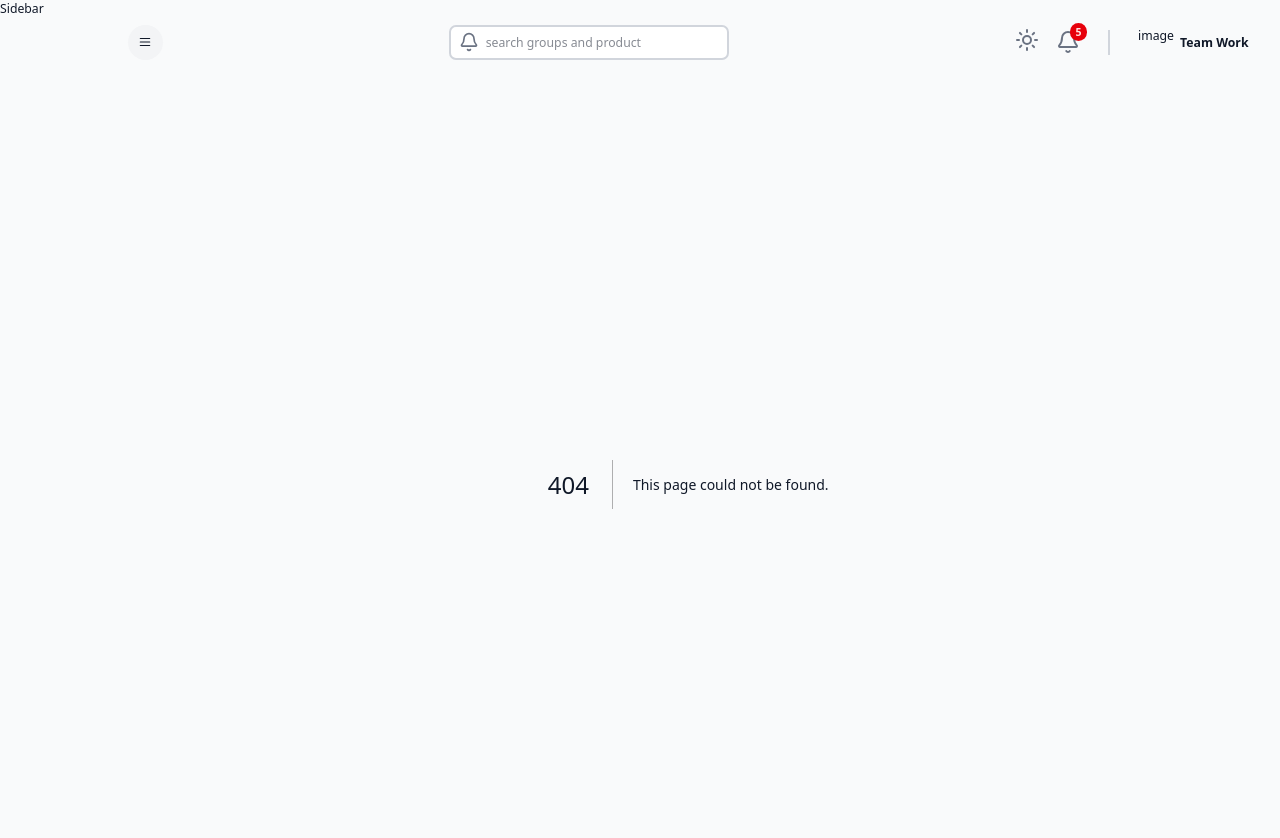
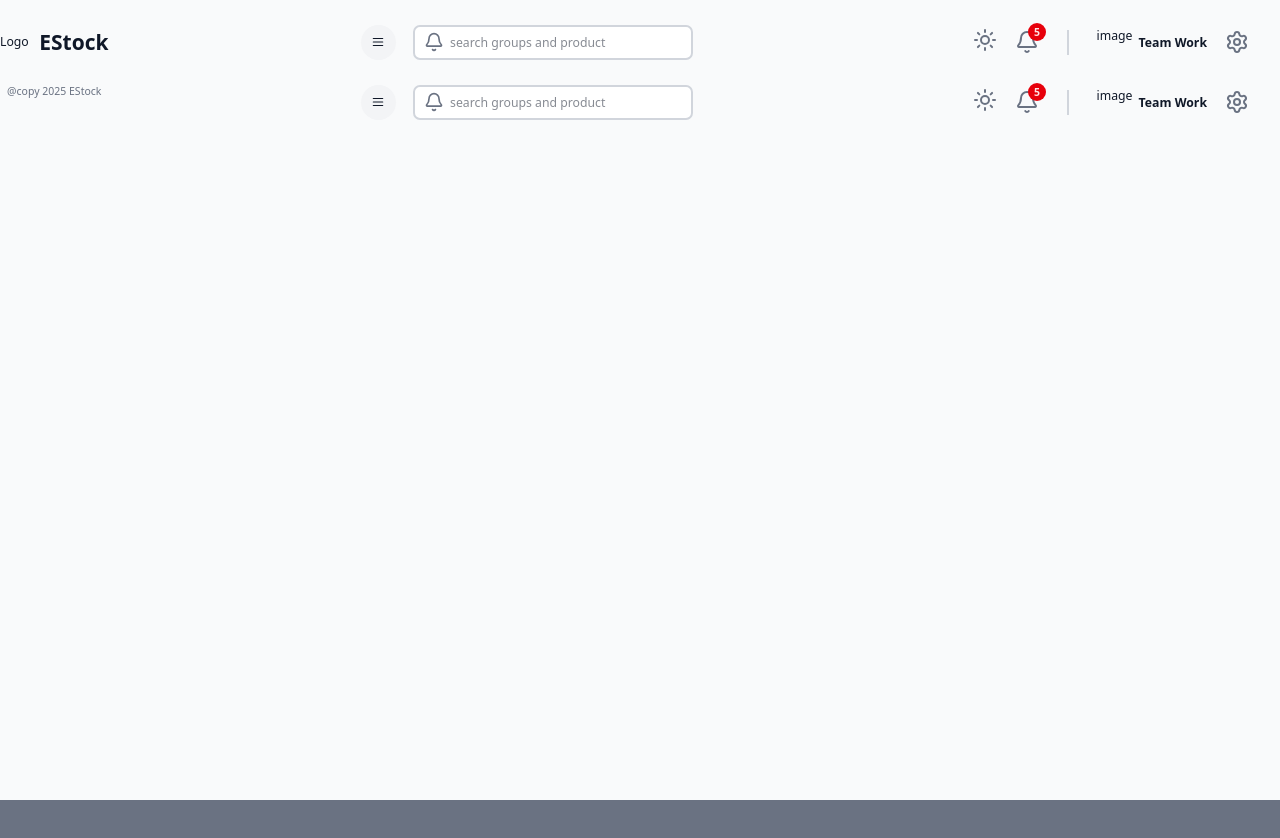
Before and after one commit to Niyonagize6369/Personal-Inventory-Management-System-Frontend, a Next.js app: page /Navbar in a window 1280 px wide. Before the commit this address had no page. Shown: the top 838 px of the page. After the commit the page ends 800 px from the top, so only its background shows below. Built offline with nearby package versions, Linux system fonts and the light colour scheme; no server answers.

Commit message:
inventory pushed

```diff
--- a/app/(components)/Navbar/index.tsx
+++ b/app/(components)/Navbar/page.tsx
@@ -1,5 +1,6 @@
 "use client";
-import { Bell, Menu, Sun } from "lucide-react";
+import { Bell, Menu, Settings, Sun } from "lucide-react";
+import Link from "next/link";
 import React from "react";
 
 const Navbar = () => {
@@ -13,7 +14,7 @@ const Navbar = () => {
         >
           <Menu className="w-4 h-4" />
         </button>
-      </div>
+
         <div className="relative">
           <input
             type="search"
@@ -27,6 +28,7 @@ const Navbar = () => {
         pointer-events-none"
           >
             <Bell className="text-gray-500" size={20} />
+          </div>
         </div>
       </div>
       {/* right side */}
@@ -53,6 +55,9 @@ const Navbar = () => {
             <span className="font-semibold">Team Work</span>
           </div>
         </div>
+        <Link href="/settings">
+          <Settings className="cursor-pointer text-gray-500" size={24} />
+        </Link>
       </div>
     </div>
   );
--- /dev/null
+++ b/app/(components)/Sidebar/page.tsx
@@ -0,0 +1,33 @@
+"use client";
+import React from "react";
+import { Menu } from "lucide-react";
+const Sidebar = () => {
+  return (
+    <div>
+      {/* Top Logo */}
+      <div className="flex gap-3 justify-between md:justify-normal items-center pt-8">
+        <div>Logo</div>
+        <h2 className="font-extrabold text-2xl">EStock</h2>
+
+        <button
+          className="md:hidden px-3 py-3 bg-gray-100 rounded-full
+      hover:bg-blue-100"
+          onClick={() => {}}
+        >
+          <Menu className="w-4 h-4" />
+        </button>
+      </div>
+
+      {/* links */}
+
+      <div className="flex-grow mt-8">{/* Links here */}</div>
+      {/* footer */}
+
+      <div>
+        <p className="text-center text-xs text-gray-500">@copy 2025 EStock</p>
+      </div>
+    </div>
+  );
+};
+
+export default Sidebar;
--- /dev/null
+++ b/app/State/api.ts
@@ -0,0 +1,12 @@
+import { createApi, CreateApi, fetchBaseQuery } from "@reduxjs/toolkit/query";
+
+export const api  = createApi({
+    baseQuery: fetchBaseQuery({
+        baseUrl: process.env.NEXT_PUBLIC_API_BASE_URL
+    }),
+    reducerPath: "api",
+    tagTypes:[],
+    endpoints: (build) => ({}),
+});
+
+export const {} = api;
--- /dev/null
+++ b/app/State/page.tsx
@@ -0,0 +1,28 @@
+import { createSlice, PayloadAction } from "@reduxjs/toolkit";
+
+export interface initialStateTypes {
+  isSidebarcollapsed: boolean;
+  isDarkMode: boolean;
+}
+
+const initialState: initialStateTypes = {
+  isSidebarcollapsed: false,
+  isDarkMode: false,
+};
+
+export const globalSlice = createSlice({
+  name: "global",
+  initialState,
+  reducers: {
+    setisSidebarCollapsed: (state, action: PayloadAction<boolean>) => {
+      state.isSidebarcollapsed = action.payload;
+    },
+
+    setIsDarkMode: (state, action: PayloadAction<boolean>) => {
+      state.isSidebarcollapsed = action.payload;
+    },
+  },
+});
+
+export const { setisSidebarCollapsed, setIsDarkMode } = globalSlice.actions;
+export default globalSlice.reducer;
--- a/app/dashboardWrapper.tsx
+++ b/app/dashboardWrapper.tsx
@@ -1,10 +1,36 @@
-import React from "react";
-import Navbar from "@/app/(components)/Navbar";
-const DashboardWrapper = ({ children }: { children: React.ReactNode }) => {
+"use client";
+import React, { useEffect } from "react";
+import Navbar from "@/app/(components)/Navbar/page";
+import Sidebar from "./(components)/Sidebar/page";
+import StoreProvider, { useAppSelector } from "./redux";
+
+const DashboardLayout = ({ children }: { children: React.ReactNode }) => {
+  const isSidebarCollapsed = useAppSelector(
+    (state) => state.global.isSidebarcollapsed
+  );
+
+  const isDarkMode = useAppSelector((state) => state.global.isDarkMode);
+
+  useEffect(() => {
+    if (isDarkMode) {
+      document.documentElement.classList.add("dark");
+    } else {
+      document.documentElement.classList.add("light");
+    }
+  });
+
   return (
-    <div className={`light flex bg-gray-50 text-gray-900 w-full min-h-screen`}>
-      Sidebar
-      <main className={`flex flex-col w-full py-7 px-9 bg-gray-50 md:pl-24`}>
+    <div
+      className={`${
+        isDarkMode ? "dark" : "light"
+      } flex bg-gray-50 text-gray-900 w-full min-h-screen`}
+    >
+      <Sidebar />
+      <main
+        className={`flex flex-col w-full py-7 px-9 bg-gray-50 ${
+          isSidebarCollapsed ? "md:pl-24" : "md:pl-72"
+        }`}
+      >
         <Navbar />
         {children}
       </main>
@@ -12,4 +38,12 @@ const DashboardWrapper = ({ children }: { children: React.ReactNode }) => {
   );
 };
 
+const DashboardWrapper = ({ children }: { children: React.ReactNode }) => {
+  return (
+    <StoreProvider>
+      <DashboardLayout>{children}</DashboardLayout>
+    </StoreProvider>
+  );
+};
+
 export default DashboardWrapper;
--- a/app/layout.tsx
+++ b/app/layout.tsx
@@ -1,3 +1,4 @@
+"use client";
 import type { Metadata } from "next";
 import { Geist, Geist_Mono } from "next/font/google";
 import "./globals.css";
--- /dev/null
+++ b/app/redux.tsx
@@ -0,0 +1,97 @@
+import { useRef } from "react";
+import { combineReducers, configureStore } from "@reduxjs/toolkit";
+import {
+  TypedUseSelectorHook,
+  useDispatch,
+  useSelector,
+  Provider,
+} from "react-redux";
+import globalReducer from "@/app/State/page";
+import { api } from "@/app/State/api";
+import { setupListeners } from "@reduxjs/toolkit/query";
+
+import {
+  persistStore,
+  persistReducer,
+  FLUSH,
+  REHYDRATE,
+  PAUSE,
+  PERSIST,
+  PURGE,
+  REGISTER,
+} from "redux-persist";
+import { PersistGate } from "redux-persist/integration/react";
+import createWebStorage from "redux-persist/lib/storage/createWebStorage";
+
+/* REDUX PERSISTENCE */
+const createNoopStorage = () => {
+  return {
+    getItem(_key: any) {
+      return Promise.resolve(null);
+    },
+    setItem(_key: any, value: any) {
+      return Promise.resolve(value);
+    },
+    removeItem(_key: any) {
+      return Promise.resolve();
+    },
+  };
+};
+
+const storage =
+  typeof window === "undefined"
+    ? createNoopStorage()
+    : createWebStorage("local");
+
+const persistConfig = {
+  key: "root",
+  storage,
+  whitelist: ["global"],
+};
+const rootReducer = combineReducers({
+  global: globalReducer,
+  [api.reducerPath]: api.reducer,
+});
+const persistedReducer = persistReducer(persistConfig, rootReducer);
+
+/* REDUX STORE */
+export const makeStore = () => {
+  return configureStore({
+    reducer: persistedReducer,
+    middleware: (getDefaultMiddleware) =>
+      getDefaultMiddleware({
+        serializableCheck: {
+          ignoredActions: [FLUSH, REHYDRATE, PAUSE, PERSIST, PURGE, REGISTER],
+        },
+      }).concat(api.middleware),
+  });
+};
+
+/* REDUX TYPES */
+export type AppStore = ReturnType<typeof makeStore>;
+export type RootState = ReturnType<AppStore["getState"]>;
+export type AppDispatch = AppStore["dispatch"];
+export const useAppDispatch = () => useDispatch<AppDispatch>();
+export const useAppSelector: TypedUseSelectorHook<RootState> = useSelector;
+
+/* PROVIDER */
+export default function StoreProvider({
+  children,
+}: {
+  children: React.ReactNode;
+}) {
+  const storeRef = useRef<AppStore>();
+  if (!storeRef.current) {
+    storeRef.current = makeStore();
+    setupListeners(storeRef.current.dispatch);
+  }
+  const persistor = persistStore(storeRef.current);
+
+  return (
+    <Provider store={storeRef.current}>
+      <PersistGate loading={null} persistor={persistor}>
+        {children}
+      </PersistGate>
+    </Provider>
+  );
+}
--- a/package.json
+++ b/package.json
@@ -13,13 +13,17 @@
     "@emotion/styled": "^11.14.0",
     "@mui/material": "^7.1.2",
     "@mui/x-data-grid": "^8.5.3",
+    "@reduxjs/toolkit": "^2.8.2",
     "axios": "^1.10.0",
+    "dotenv": "^16.5.0",
     "lucide-react": "^0.522.0",
     "next": "15.3.4",
     "numeral": "^2.0.6",
     "react": "^19.0.0",
     "react-dom": "^19.0.0",
+    "react-redux": "^9.2.0",
     "recharts": "^3.0.0",
+    "redux-persist": "^6.0.0",
     "uuid": "^11.1.0"
   },
   "devDependencies": {
```
Also changed, not shown: 1 other file (tests, documents, lock files or other folders). Lines whose indentation alone changed are shown as unchanged.
